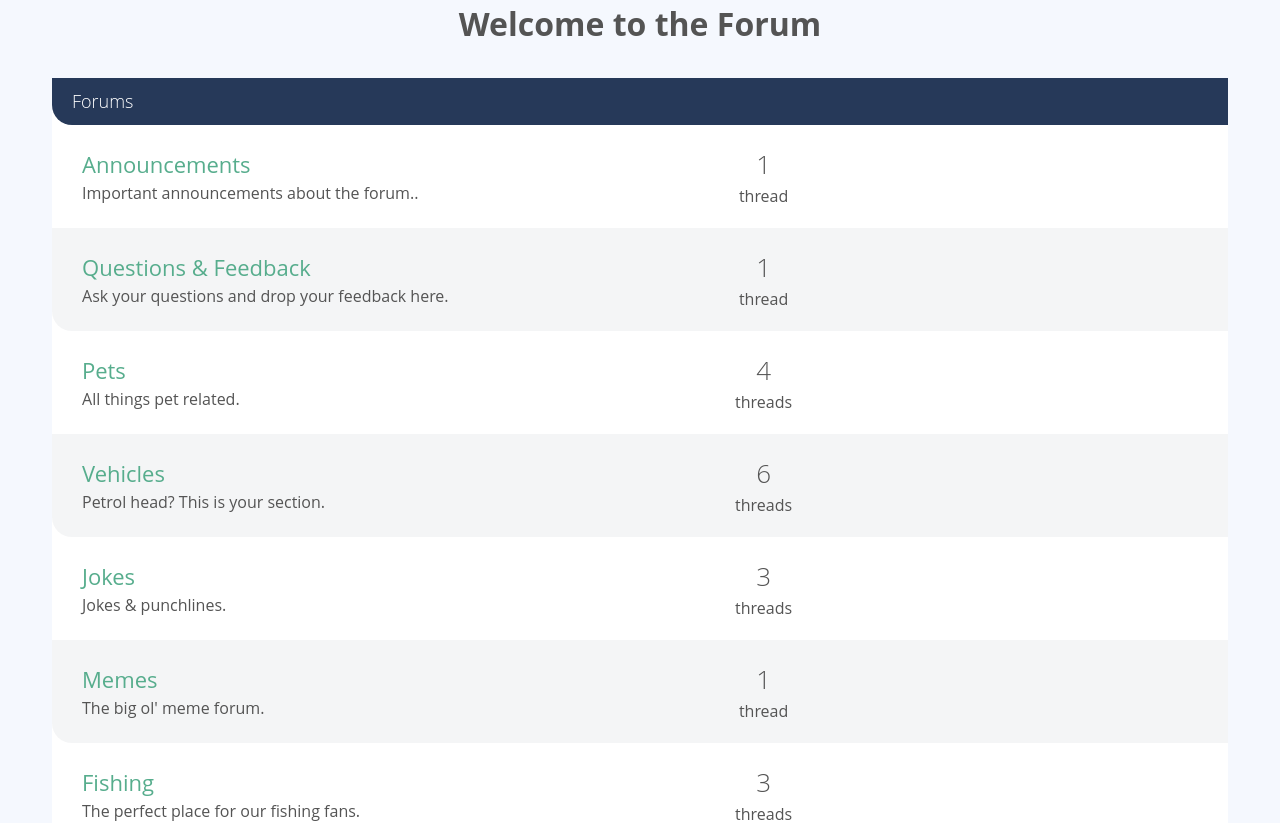
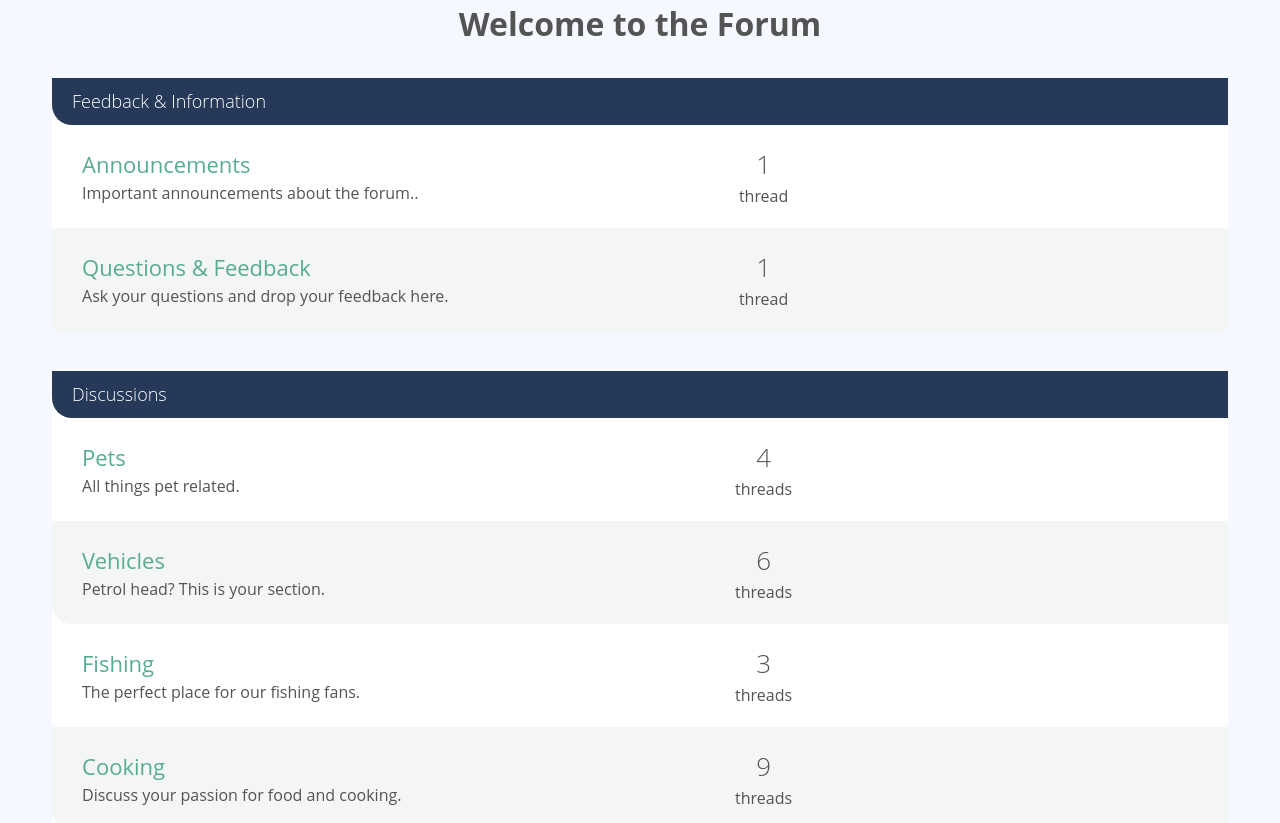
Before and after one commit to Bek85/vueschool-forum, a Vue app: page / in a window 1280 px wide. Shown: the top 823 px of the page. Built offline with nearby package versions, Linux system fonts and the light colour scheme.

Commit message:
create <CategoryList /> component

```diff
--- /dev/null
+++ b/src/components/CategoryList.vue
@@ -0,0 +1,28 @@
+<template>
+  <ForumList
+    v-for="category in categories"
+    :key="category.id"
+    :forums="getForumsForCategory(category)"
+    :category-name="category.name"
+  />
+</template>
+
+<script>
+import sourceData from '@/data.json';
+
+export default {
+  props: {
+    categories: {
+      required: true,
+      type: Array,
+    },
+  },
+  methods: {
+    getForumsForCategory(category) {
+      return sourceData.forums.filter(
+        (forum) => forum.categoryId === category.id
+      );
+    },
+  },
+};
+</script>
--- a/src/components/ForumList.vue
+++ b/src/components/ForumList.vue
@@ -5,6 +5,10 @@ export default {
     forums: {
       type: Array,
       required: true,
+    },
+    categoryName: {
+      type: String,
+      default: 'Forums',
     },
   },
   methods: {
@@ -24,7 +28,7 @@ export default {
   <div class="col-full">
     <div class="forum-list">
       <h2 class="list-title">
-        <a href="#">Forums</a>
+        <a href="#">{{ categoryName }}</a>
       </h2>
 
       <div v-for="forum in forums" :key="forum.id" class="forum-listing">
--- a/src/views/HomeView.vue
+++ b/src/views/HomeView.vue
@@ -6,7 +6,7 @@ export default {
 
   data() {
     return {
-      forums: sourceData.forums,
+      categories: sourceData.categories,
     };
   },
 };
@@ -15,7 +15,7 @@ export default {
 
 <template>
   <h1>Welcome to the Forum</h1>
-  <ForumList :forums="forums" />
+  <CategoryList :categories="categories" />
 </template>
 
 <style scoped>
```
